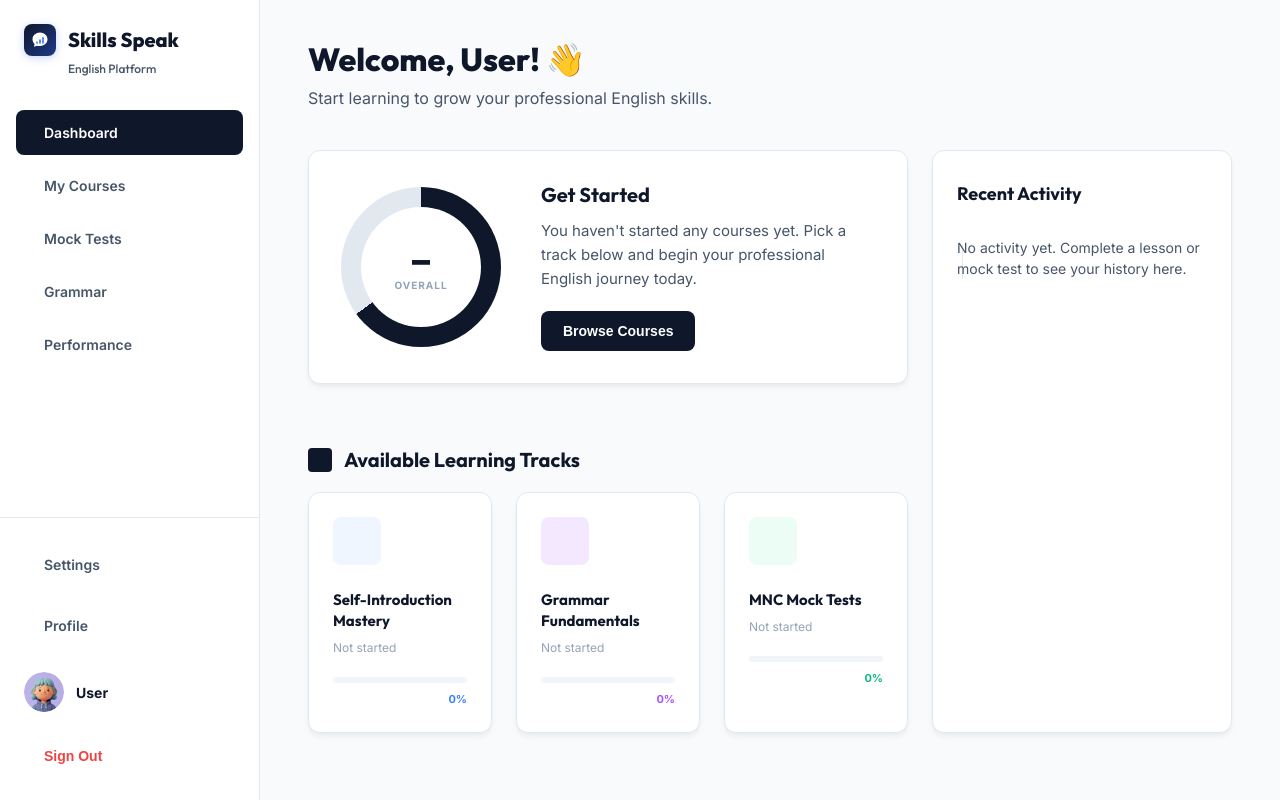
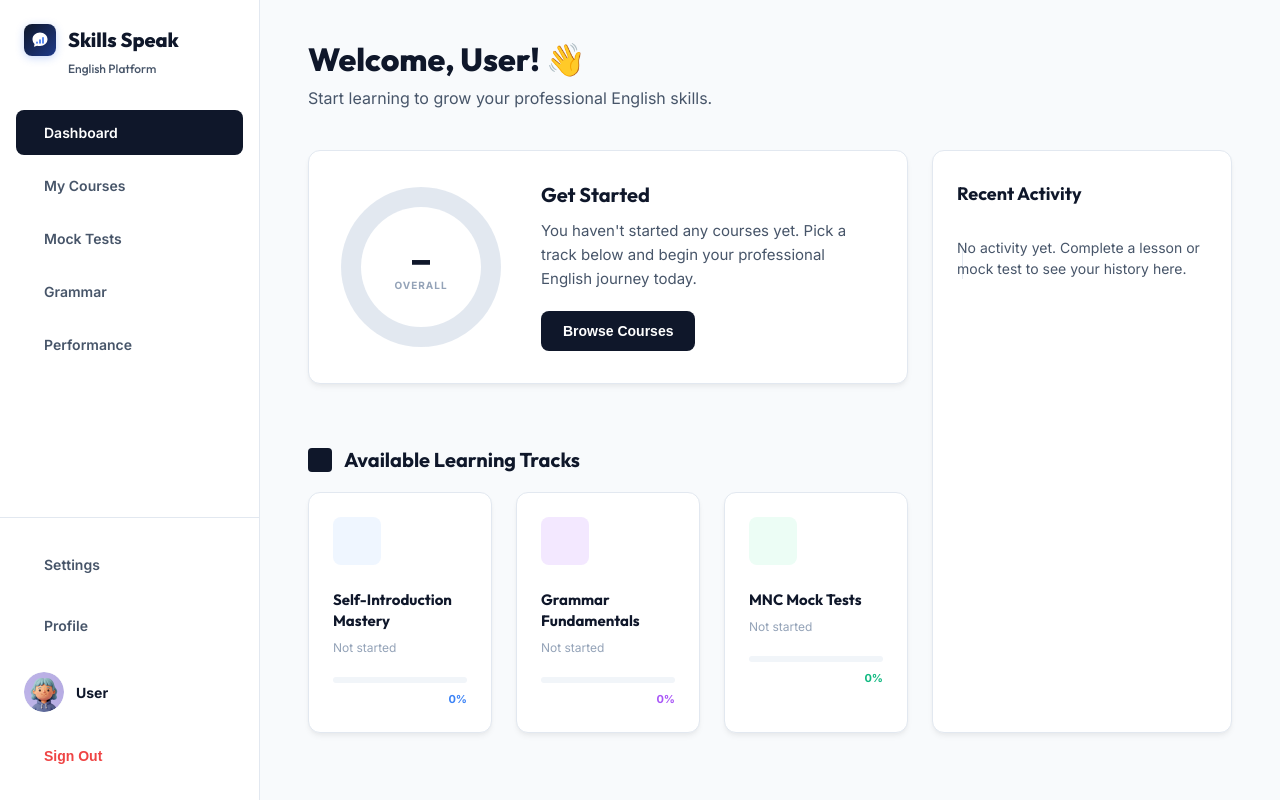
Before and after one commit to Vijay-1289/Quiz-NRI, a Next.js app: page /dashboard in a window 1280 px wide. Built offline with nearby package versions, Linux system fonts and the light colour scheme; no server answers; some icons are missing.

Commit message:
feat: Add initial global styling definitions and a basic dashboard page component.

```diff
--- a/src/app/(dashboard)/dashboard/page.tsx
+++ b/src/app/(dashboard)/dashboard/page.tsx
@@ -16,7 +16,7 @@ export default async function Dashboard() {
                 <div style={{ display: "flex", flexDirection: "column", gap: "32px" }}>
                     {/* Getting Started Card */}
                     <div className="card milestone-card">
-                        <div className="progress-circle">
+                        <div className="progress-circle" style={{ '--progress': '0%' } as React.CSSProperties}>
                             <div className="progress-inner">
                                 <span className="progress-value">–</span>
                                 <span className="progress-label">OVERALL</span>
--- a/src/app/globals.css
+++ b/src/app/globals.css
@@ -1190,7 +1190,7 @@ ul {
   width: 160px;
   height: 160px;
   border-radius: 50%;
-  background: conic-gradient(var(--primary-dark) 65%, #e2e8f0 0);
+  background: conic-gradient(var(--primary-dark) var(--progress, 0%), #e2e8f0 0);
   display: flex;
   align-items: center;
   justify-content: center;
```
